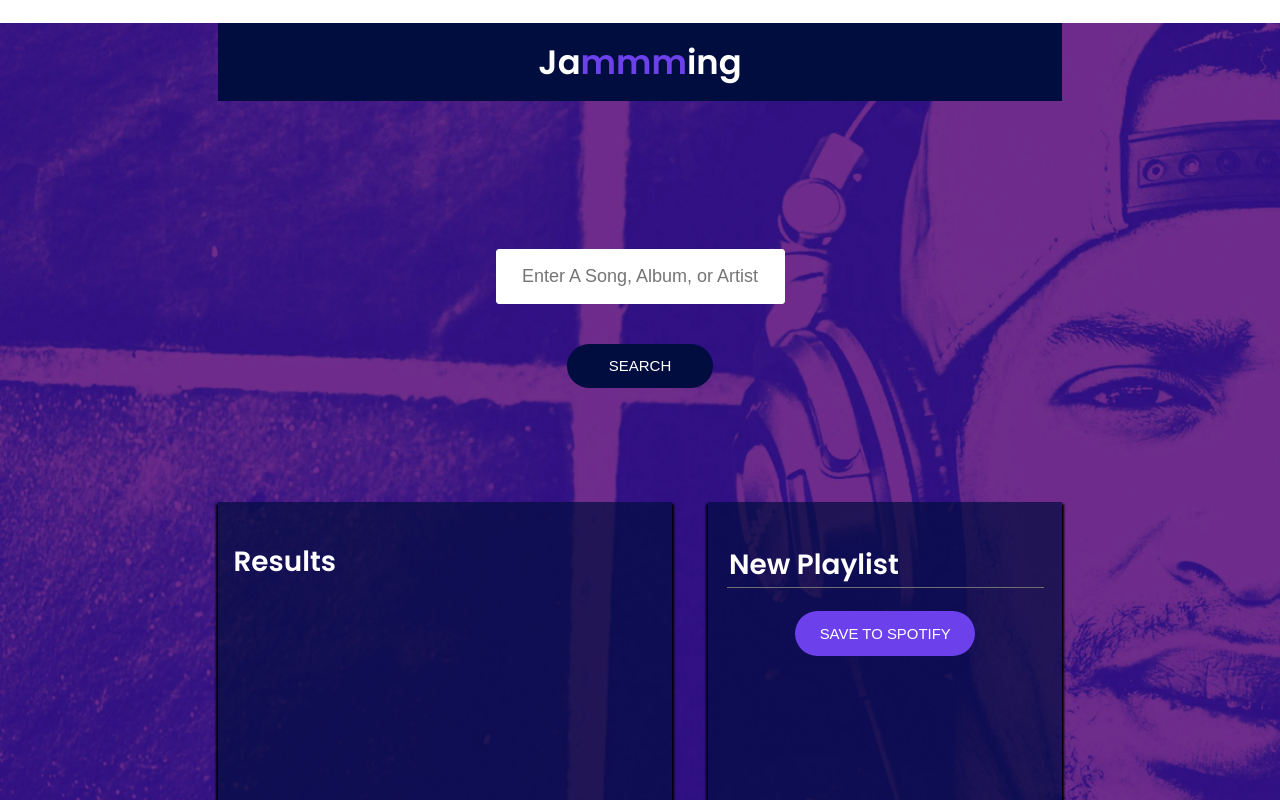
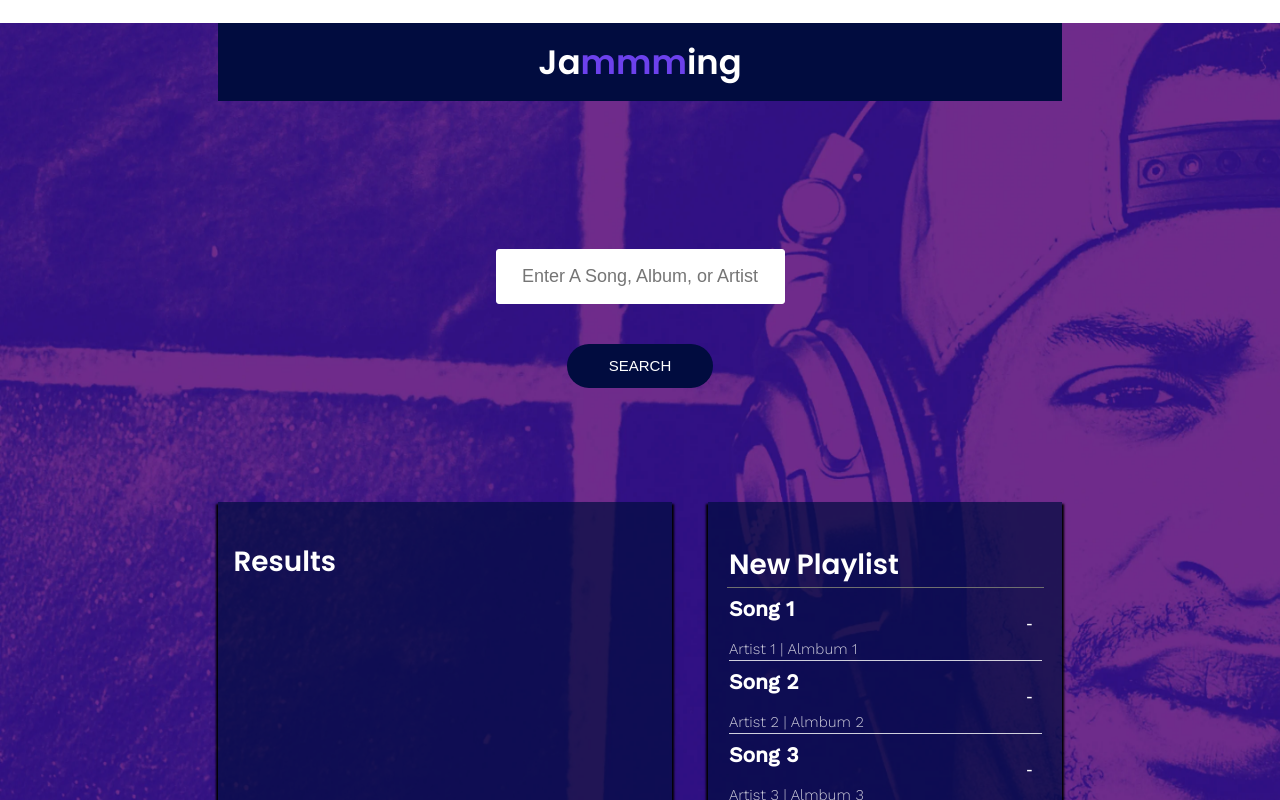
Before and after one commit to martinianol/jamming, a React (Create React App) app: page / in a window 1280 px wide. Shown: the top 800 px of the page. Built offline with nearby package versions, Linux system fonts and the light colour scheme.

Commit message:
Hardcoded values to Playlist

```diff
--- a/src/components/App/App.js
+++ b/src/components/App/App.js
@@ -8,7 +8,15 @@ import Playlist from '../Playlist/Playlist';
 class App extends React.Component {
   constructor(props) {
     super(props);
-    this.state = { searchResults: [] }
+    this.state = {
+      searchResults: [],
+      playlistName: 'Mars Playlist',
+      playlistTrack: [
+        { name: 'Song 1', artist: 'Artist 1', album: 'Almbum 1', id: 1 },
+        { name: 'Song 2', artist: 'Artist 2', album: 'Almbum 2', id: 2 },
+        { name: 'Song 3', artist: 'Artist 3', album: 'Almbum 3', id: 3 }
+      ]
+    };
   };
 
   render() {
@@ -18,7 +26,7 @@ class App extends React.Component {
         <SearchBar />
         <div className="App-playlist">
           <SearchResults searchResults={this.state.searchResults} />
-          <Playlist />
+          <Playlist name={this.state.playlistName} playlistTrack={this.state.playlistTrack} />
         </div>
       </div>
     );
--- a/src/components/Playlist/Playlist.js
+++ b/src/components/Playlist/Playlist.js
@@ -3,11 +3,15 @@ import './Playlist.css';
 import TrackList from '../TrackList/TrackList';
 
 class PlayList extends React.Component {
+  constructor(props) {
+    super(props);
+  }
+
   render() {
     return (
       <div className="Playlist">
         <input defaultValue={'New Playlist'} />
-        {/* <TrackList /> */}
+        <TrackList searchResults={this.props.playlistTrack} />
         <button className="Playlist-save">SAVE TO SPOTIFY</button>
       </div>
     );
```
